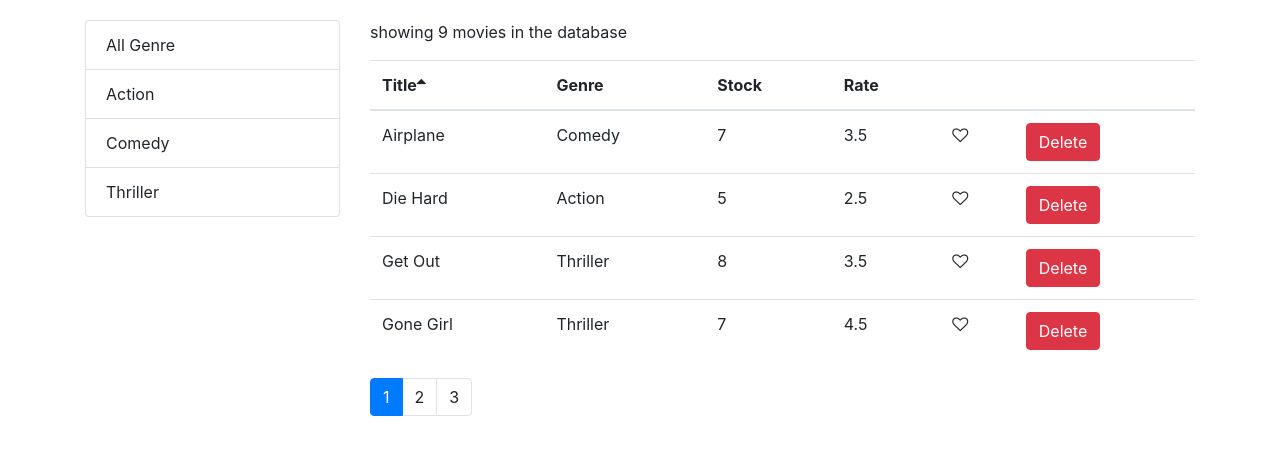
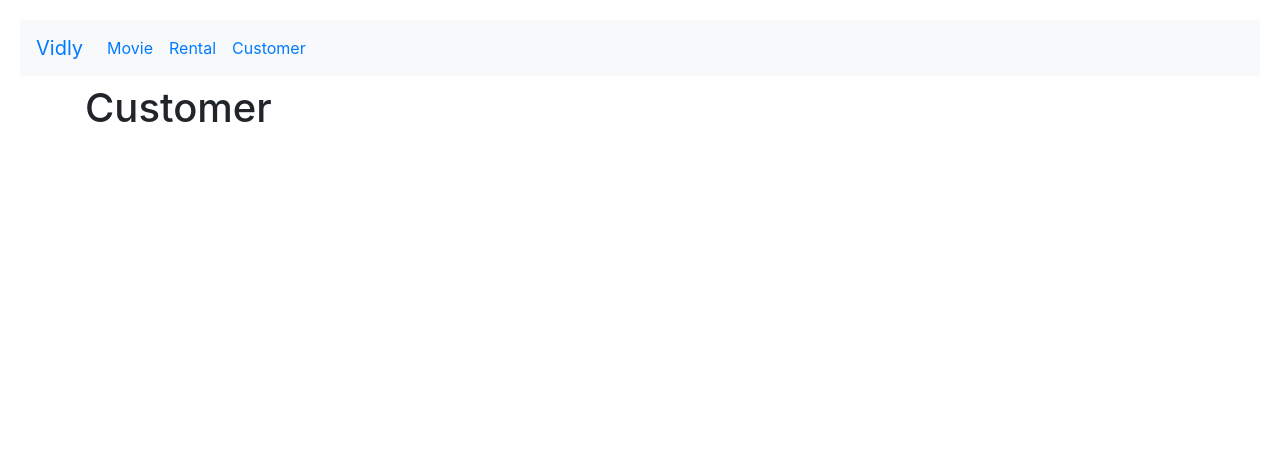
Before and after one commit to AzharUddinSheikh/Vidly-App-React, a React (Create React App) app: page /customer in a window 1280 px wide. Shown: the top 454 px of the page. Built offline with nearby package versions, Linux system fonts and the light colour scheme.

Commit message:
install react router dom , added routing , added component , added navigation bar

```diff
--- a/package.json
+++ b/package.json
@@ -16,7 +16,9 @@
     "prop-types": "^15.6.2",
     "react": "^18.1.0",
     "react-dom": "^18.1.0",
+    "react-router-dom": "^4.3.1",
     "react-scripts": "5.0.1",
+    "start": "^5.1.0",
     "typescript": "^4.6.4",
     "web-vitals": "^2.1.4"
   },
@@ -45,6 +47,7 @@
     ]
   },
   "devDependencies": {
-    "@types/lodash": "^4.14.182"
+    "@types/lodash": "^4.14.182",
+    "@types/react-router-dom": "^5.3.3"
   }
 }
--- a/src/App.tsx
+++ b/src/App.tsx
@@ -1,12 +1,29 @@
 import React from 'react';
 import './App.css';
 import Movies from './components/movies';
+import NavBar from './components/common/navbar';
+import { Route, Redirect, Switch } from "react-router-dom";
+import Rental from './components/rental';
+import Customer from './components/customer';
+import NotFound from './components/common/notfound';
+
+
 
 function App() {
   return (
-    <main className="container">
-      <Movies />
-    </main>
+    <React.Fragment>
+      <NavBar />
+      <main className="container">
+      <Switch>
+          <Route path="/movies" component={Movies}/>
+          <Route path="/rental" component={Rental}/>
+          <Route path="/customer" component={Customer}/>
+          <Route path="/not-found" component={NotFound}/>
+          <Redirect to="/movies" from="/" exact/>
+          <Redirect to="/not-found" />
+        </Switch>
+      </main>
+    </React.Fragment>
   );
 }
 
--- /dev/null
+++ b/src/components/common/navbar.tsx
@@ -0,0 +1,32 @@
+import React, { Component } from 'react';
+import { Link, NavLink } from 'react-router-dom';
+
+
+interface NavBarProps {
+}
+
+interface NavBarState {
+}
+
+class NavBar extends React.Component<NavBarProps, NavBarState> {
+    render() {
+        return (
+            <nav className="navbar bg-light mb-2 navbar-expand-lg">
+                <NavLink className="navbar-brand" to="/">Vidly</NavLink>
+                <ul className="navbar-nav">
+                    <li className="nav-item">
+                        <NavLink className="nav-item nav-link" to="/movies">Movie</NavLink>
+                    </li>
+                    <li className="nav-item">
+                        <NavLink className="nav-item nav-link" to="/rental">Rental</NavLink>
+                    </li>
+                    <li className="nav-item">
+                        <NavLink className="nav-item nav-link" to="/customer">Customer</NavLink>
+                    </li>
+                </ul>
+            </nav>
+        );
+    }
+}
+
+export default NavBar;
--- /dev/null
+++ b/src/components/common/notfound.tsx
@@ -0,0 +1,12 @@
+import React, { Component } from 'react';
+
+
+class NotFound extends React.Component {
+    render() {
+        return (
+            <h1>Not Found</h1>
+        );
+    }
+}
+
+export default NotFound;
--- /dev/null
+++ b/src/components/customer.tsx
@@ -0,0 +1,18 @@
+import React, { Component } from 'react';
+
+
+interface CustomerProps {
+}
+
+interface CustomerState {
+}
+
+class Customer extends React.Component<CustomerProps, CustomerState> {
+    render() {
+        return (
+            <h1>Customer</h1>
+        );
+    }
+}
+
+export default Customer;
--- /dev/null
+++ b/src/components/rental.tsx
@@ -0,0 +1,18 @@
+import React, { Component } from 'react';
+
+
+interface RentalProps {
+}
+
+interface RentalState {
+}
+
+class Rental extends React.Component<RentalProps, RentalState> {
+    render() {
+        return (
+            <h1>Rental</h1>
+        );
+    }
+}
+
+export default Rental;
--- a/src/index.tsx
+++ b/src/index.tsx
@@ -5,6 +5,7 @@ import App from './App';
 import reportWebVitals from './reportWebVitals';
 import 'bootstrap/dist/css/bootstrap.css';
 import 'font-awesome/css/font-awesome.css';
+import { BrowserRouter } from 'react-router-dom';
 
 
 const root = ReactDOM.createRoot(
@@ -12,7 +13,9 @@ const root = ReactDOM.createRoot(
 );
 root.render(
   <React.StrictMode>
-    <App />
+    <BrowserRouter>
+      <App />
+    </BrowserRouter>
   </React.StrictMode>
 );
 
```
Also changed, not shown: src/components/moviedetails.tsx (added, +21 -0 lines), 1 other file (tests, documents, lock files or other folders).
